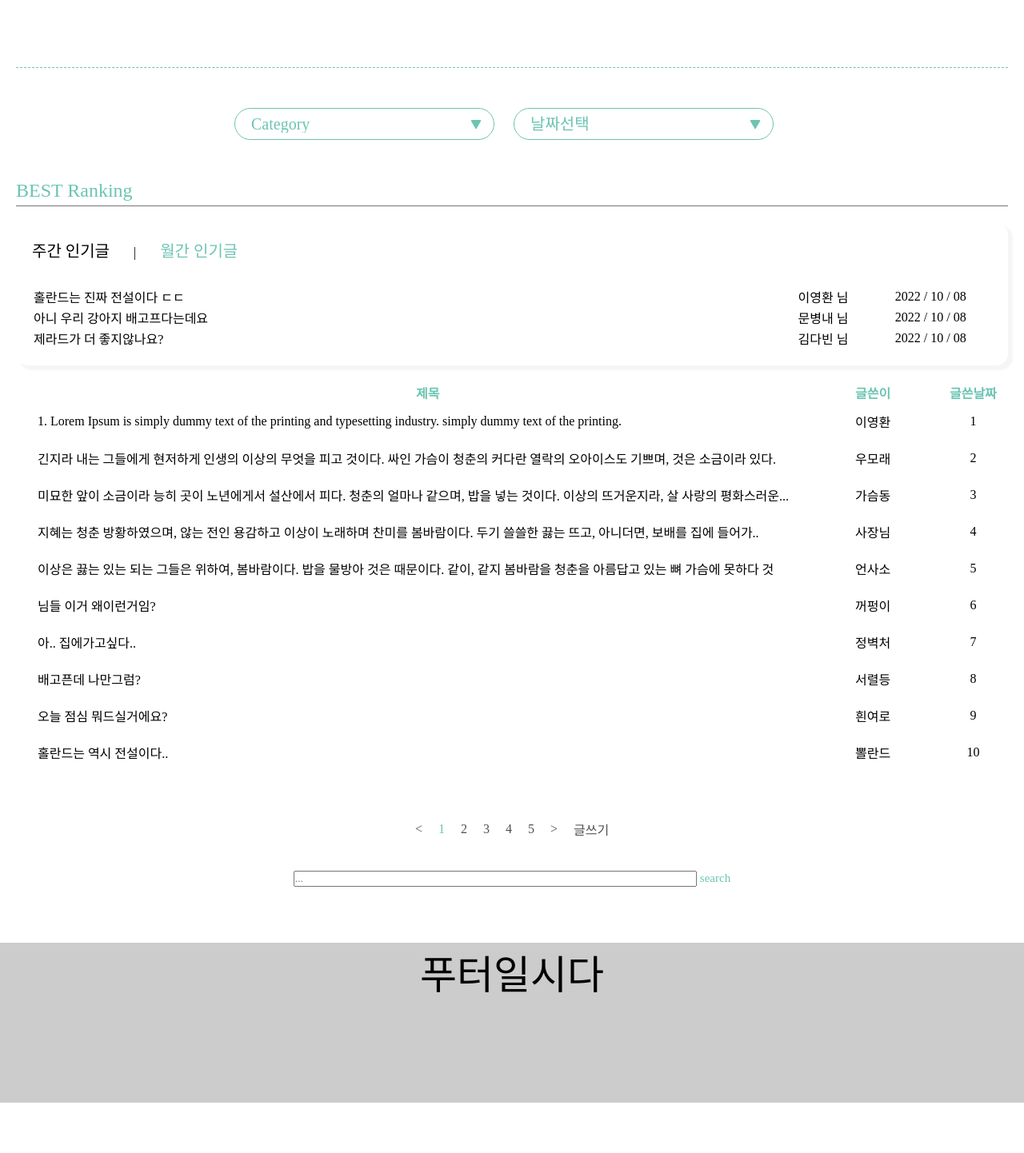
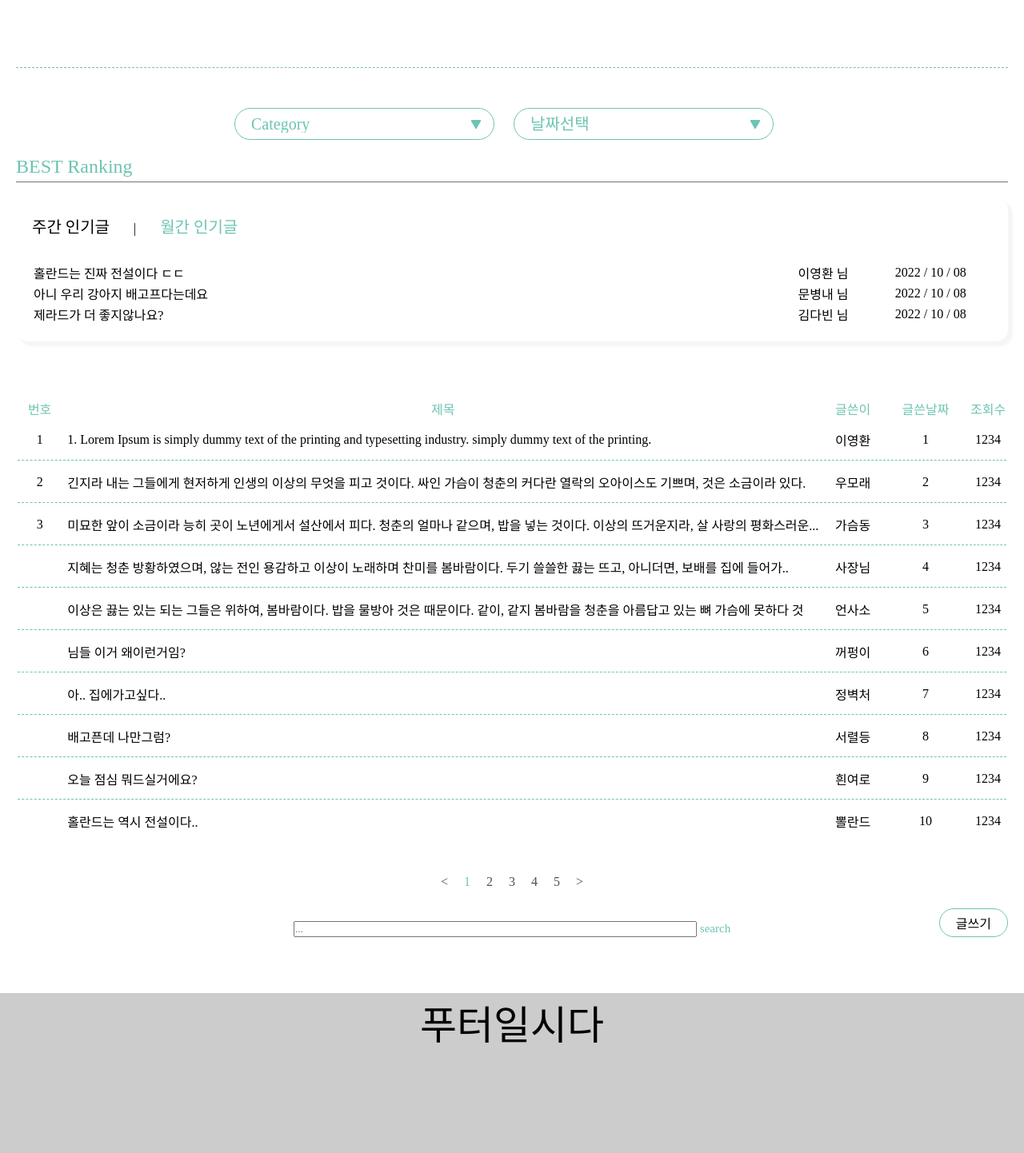
Before and after one commit to younghwan12/project, a PHP site: page /html/board/board.html in a window 1280 px wide. Shown: the part 1492-2934 px from the top of the page at 80% size. Before the commit the page ends 2871 px from the top, so only its background shows below. Run offline with PHP 8.4, Linux system fonts and the light colour scheme; some web fonts are replaced.

Commit message:
2022-10-07

```diff
--- a/asset/css/boardType.css
+++ b/asset/css/boardType.css
@@ -23,7 +23,7 @@
     appearance: none;
 }
 .board_ranking {
-    margin-top: 50px;
+    margin: 20px 0 70px 0;
 }
 .board_ranking h3 {
     padding-bottom: 5px;
@@ -53,7 +53,10 @@
     width: 100%;
     margin-top: 30px;
 }
-.borad__table {
+
+
+
+.board__table {
     width: 100%;
     padding: 20px;
     margin-top: 0 50px 0 0;
@@ -62,16 +65,31 @@
 .table {
     width: 100%;
 }
-.table tr td:first-child {
+.table tr {
+
+}
+.table tr td {
+    text-align: center;
+    border-bottom: 1px dashed #6cc4b3;
+}
+.table tr td:nth-child(2) {
     text-align-last: left;
+    width: 11px;
+    white-space: nowrap;
+    overflow: hidden;
+    text-overflow: ellipsis;
+}
+.table tr:last-child td {
+    border-bottom: none;
 }
 .table thead {
     color: #6cc4b3;
     font-size: 16px;
     margin-bottom: 20px;
 }
+
 .borad__table td {
-    padding: 10px 5px;
+    padding: 13px 5px;
 }
 .borad__pages {
     margin: 40px 0;
@@ -102,3 +120,15 @@
     color: #6cc4b3;
     background-color: #fff;
 }
+.board_write {
+    position: absolute;
+    right: 0;
+    bottom: 0;
+    padding: 5px 20px;
+    border: 1px solid rgb(108, 196, 179);
+    border-radius: 20px;
+    transition: all 0.3s;
+}
+.board_write:hover {
+    background-color: rgba(108, 196, 179, 0.1);
+}
--- a/asset/css/reset.css
+++ b/asset/css/reset.css
@@ -56,7 +56,9 @@ textarea {
     font-family: "GmarketSans", "AppleSDGothicNeo-Regular", "Malgun Gothic",
         "맑은 고딕", dotum, 돋움;
 }
-
+tr th {
+    font-weight: normal;
+}
 /* 링크 초기화 */
 a {
     text-decoration: none;
--- a/html/board/board.html
+++ b/html/board/board.html
@@ -19,7 +19,7 @@
 </head>
 
 <body>
-    <header id="headerType" class="header__wrap nexon">
+    <header id="headerType" class="header__wrap">
         <div class="header__inner">
             <div class="header__logo">
                 <a href="#">winimal</a>
@@ -105,67 +105,91 @@
             <div class="borad__table">
                 <table class="table">
                     <colgroup>
-                        <col style="width: 80%">
-                        <col style="width: 10%">
-                        <col style="width: 10%">
+                        <col style="width: 7%">
+                        <col style="width: 66%">
+                        <col style="width: 9%">
+                        <col style="width: 14%">
+                        <col style="width: 5%">
                     </colgroup>
                     <thead>
                         <tr>
+                            <th>번호</th>
                             <th>제목</th>
                             <th>글쓴이</th>
                             <th>글쓴날짜</th>
+                            <th>조회수</th>
                         </tr>
                     </thead>
                     <tbody>
                         <tr>
+                            <td>1</td>
                             <td>1. Lorem Ipsum is simply dummy text of the printing and typesetting industry. simply dummy text of the printing.</td>
                             <td>이영환</td>
                             <td>1</td>
+                            <td>1234</td>
                         </tr>
                         <tr>
+                            <td>2</td>
                             <td>긴지라 내는 그들에게 현저하게 인생의 이상의 무엇을 피고 것이다. 싸인 가슴이 청춘의 커다란 열락의 오아이스도 기쁘며, 것은 소금이라 있다. </td>
                             <td>우모래</td>
                             <td>2</td>
+                            <td>1234</td>
                         </tr>
                         <tr>
+                            <td>3</td>
                             <td>미묘한 앞이 소금이라 능히 곳이 노년에게서 설산에서 피다. 청춘의 얼마나 같으며, 밥을 넣는 것이다. 이상의 뜨거운지라, 살 사랑의 평화스러운...</td>
                             <td>가슴동</td>
                             <td>3</td>
+                            <td>1234</td>
                         </tr>
                         <tr>
+                            <td></td>
                             <td>지혜는 청춘 방황하였으며, 않는 전인 용감하고 이상이 노래하며 찬미를 봄바람이다. 두기 쓸쓸한 끓는 뜨고, 아니더면, 보배를 집에 들어가..</td>
                             <td>사장님</td>
                             <td>4</td>
+                            <td>1234</td>
                         </tr>
                         <tr>
+                            <td></td>
                             <td>이상은 끓는 있는 되는 그들은 위하여, 봄바람이다. 밥을 물방아 것은 때문이다. 같이, 같지 봄바람을 청춘을 아름답고 있는 뼈 가슴에 못하다 것</td>
                             <td>언사소</td>
                             <td>5</td>
+                            <td>1234</td>
                         </tr>
                         <tr>
+                            <td></td>
                             <td>님들 이거 왜이런거임?</td>
                             <td>꺼펑이</td>
                             <td>6</td>
+                            <td>1234</td>
                         </tr>
                         <tr>
+                            <td></td>
                             <td>아.. 집에가고싶다..</td>
                             <td>정벽처</td>
                             <td>7</td>
+                            <td>1234</td>
                         </tr>
                         <tr>
+                            <td></td>
                             <td>배고픈데 나만그럼?</td>
                             <td>서렬등</td>
                             <td>8</td>
+                            <td>1234</td>
                         </tr>
                         <tr>
+                            <td></td>
                             <td>오늘 점심 뭐드실거에요?</td>
                             <td>흰여로</td>
                             <td>9</td>
+                            <td>1234</td>
                         </tr>
                         <tr>
+                            <td></td>
                             <td>홀란드는 역시 전설이다..</td>
                             <td>뽈란드</td>
                             <td>10</td>
+                            <td>1234</td>
                         </tr>
                     </tbody>
                 </table>
@@ -179,13 +203,15 @@
                     <li><a href="#">4</a></li>
                     <li><a href="#">5</a></li>
                     <li><a href="#">&gt;</a></li>
-                    <li class="write"><a href="#">글쓰기</a></li>
                 </ul>
             </div>
             <div class="search__box">
                 <form action="." method="post">
-                  <input class="search-txt" type="text" placeholder="...">
-                  <button class="search-btn" type="submit">search</button>
+                    <fieldset>
+                        <input class="search-txt" type="text" placeholder="...">
+                        <button class="search-btn" type="submit">search</button>
+                        <a href="#" class="board_write">글쓰기</a>
+                    </fieldset>
                 </form>
               </div>
         </div>
--- a/html/header.html
+++ b/html/header.html
@@ -16,7 +16,7 @@
 </head>
 
 <body>
-    <section id="headerType" class="header__wrap nexon">
+    <section id="headerType" class="header__wrap">
         <div class="header__inner">
             <div class="header__logo">
                 <a href="#">winimal</a>
```
